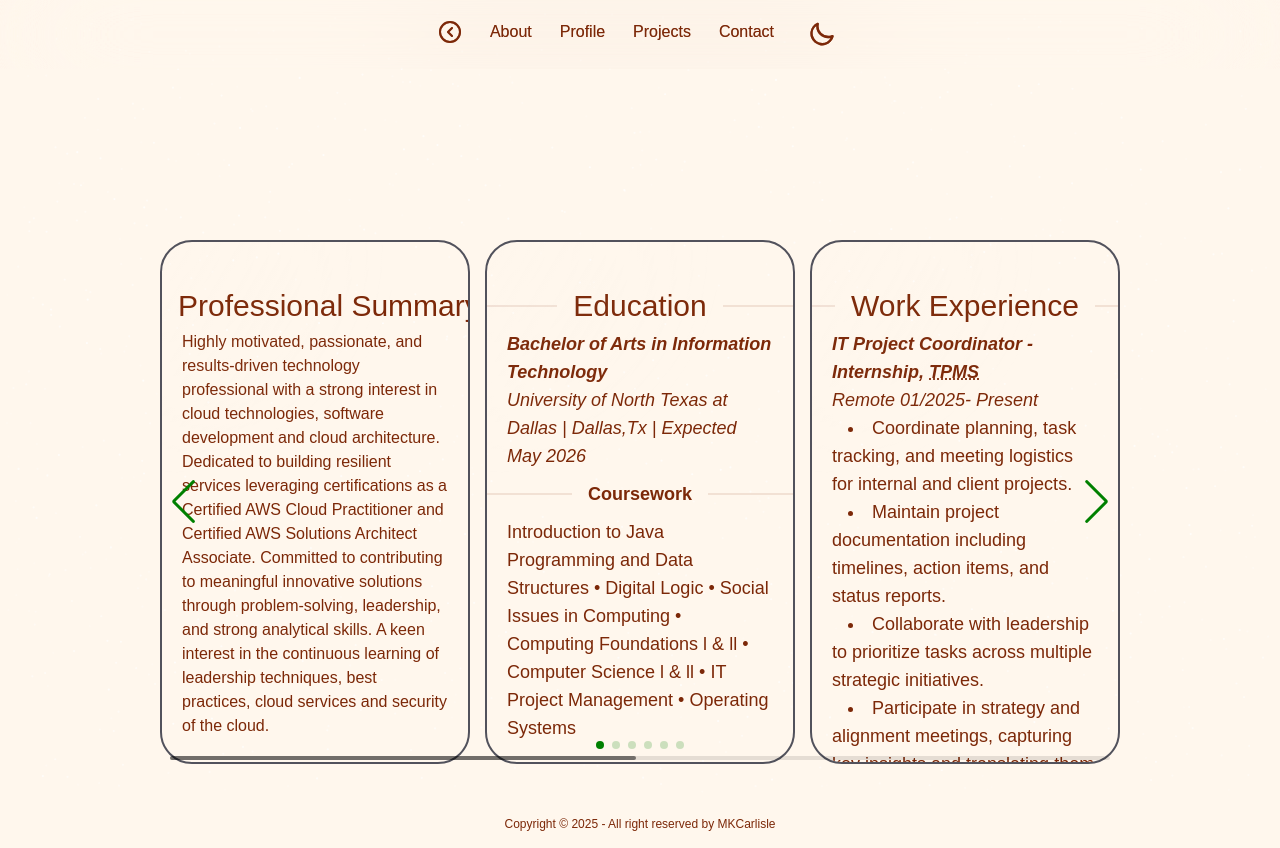
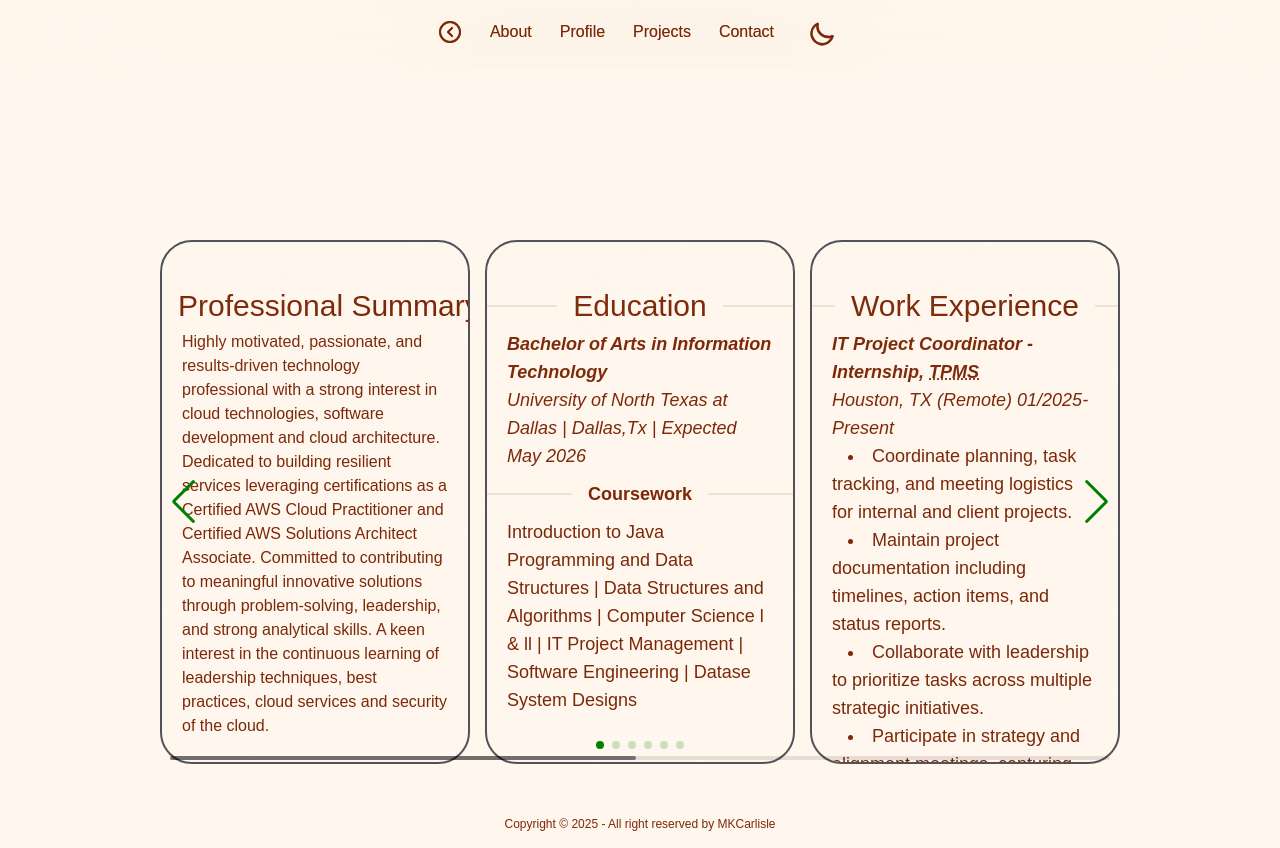
Before and after one commit to Kiniec/mkcresume, a Next.js app: page /profile in a window 1280 px wide. Built offline with nearby package versions, Linux system fonts and the light colour scheme; a web font is replaced by a local one.

Commit message:
updated profile page

```diff
--- a/app/components/Activeslider.jsx
+++ b/app/components/Activeslider.jsx
@@ -99,8 +99,8 @@
 
 
                                           <h2  className=" font-bold divider  "> Coursework </h2 >
-                                          <h1 className='px-5 font-poppins text-lg'> Introduction to Java Programming and Data Structures • Digital Logic • Social Issues in Computing
-                                            • Computing Foundations l & ll • Computer Science l & ll • IT Project Management • Operating Systems </h1>
+                                          <h1 className='px-5 font-poppins text-lg'> Introduction to Java Programming and Data Structures | Data Structures and Algorithms |
+                                            Computer Science l & ll | IT Project Management | Software Engineering | Datase System Designs </h1>
                                             </div>
 
                       </div>
@@ -116,17 +116,18 @@
 
                                      <div className=' lg:text-lg justify-center items-center lg:h-90 px-5  '>
                                       <h3 className='font-bold italic'> IT Project Coordinator - Internship, <abbr title="The Project Management Society"> TPMS </abbr> </h3>
-                                          <h4 className='font-thin italic' >  Remote 01/2025- Present </h4>
+                                          <h4 className='font-thin italic' > Houston, TX (Remote) 01/2025- Present </h4>
                                           <ul className="list-disc list-inside indent-4 ">
                                             <li> Coordinate planning, task tracking, and meeting logistics for internal and client projects.</li>
                                               <li>Maintain project documentation including timelines, action items, and status reports.</li>
                                               <li>Collaborate with leadership to prioritize tasks across multiple strategic initiatives.</li>
-                                              <li>Participate in strategy and alignment meetings, capturing key insights and translating them into action.</li>
-                                              <li>Support tool usage across platforms by utilizing Microsoft 365, SharePoint, Teams, and Trello. </li>
+                                              <li>Participate in strategy and alignment meetings, capturing key insights and translating them into action. </li>
+
+
                                           </ul>
                                           &nbsp;&nbsp;
                                       <h3 className='font-bold italic'> Parcel Delivery Cover Driver, <abbr title="United Parcel Services"> UPS </abbr> </h3>
-                                      <h4 className='font-thin italic' >  Dallas, Texas 08/2022- 01/2025 </h4>
+                                      <h4 className='font-thin italic' >  Dallas, Texas 08/2017- 01/2025 </h4>
                                       <ul className="list-disc list-inside indent-4 text-wrap">
                                         <li> Mentor incoming seasonal employees leading to a 30% increase in productivity of seasonal staff.</li>
                                           <li>Efficiently manage daily routes using Orion and ED delivery systems, achieving a 99% accuracy rate on time-sensitive deliveries.</li>
@@ -141,7 +142,7 @@
               </SwiperSlide>
               <SwiperSlide >
                 <Card>
-                  <div className='h-130 mx-auto py-10 font-poppins'>
+                  <div  className='h-130 mx-auto py-10 font-poppins'>
 
                     <h2 className=" divider lg:text-xl font-medium  xl:text-3xl "> Community Engagement </h2>
                                               <div className='lg:text-xl justify-center items-center lg:h-90  px-5'>
```
Also changed, not shown: 11 other files (tests, documents, lock files or other folders).
